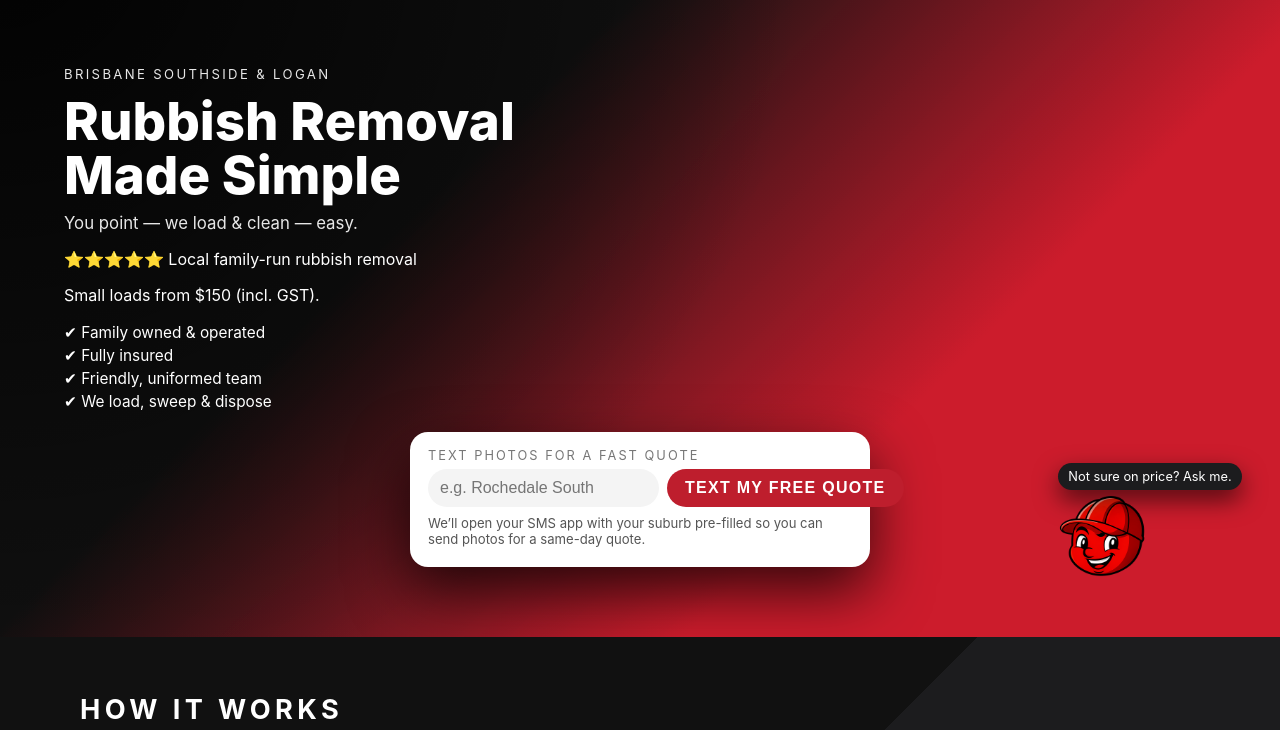
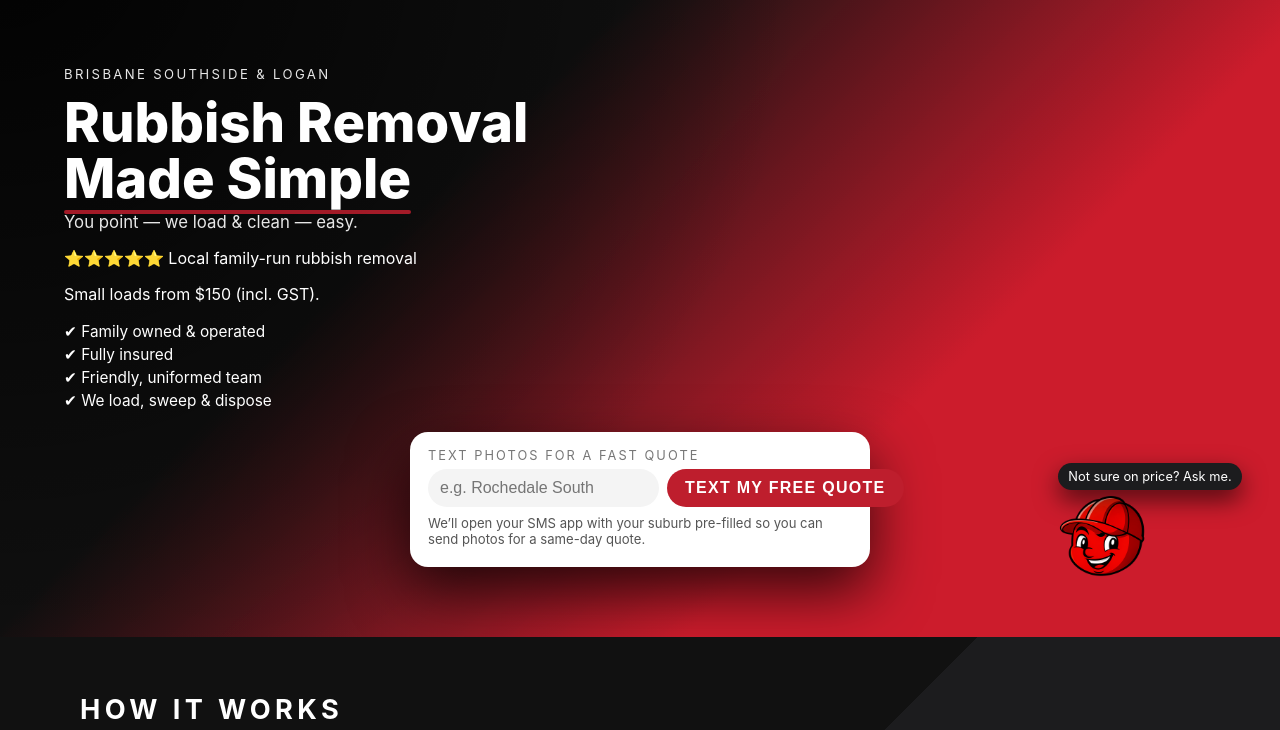
Before and after one commit to RedBackRubbish/redback-rubbish-ai, a plain HTML site: page index.html in a window 1280 px wide. Shown: the part 67-797 px from the top of the page. Drawn offline with Linux system fonts and the light colour scheme.

Commit message:
Update styles.css

```diff
--- a/CSS/styles.css
+++ b/CSS/styles.css
@@ -207,11 +207,26 @@ a {
 }
 
 .hero-title {
-  margin: 12px 0 10px;
-  font-size: 3.3rem;
+  margin: 12px 0 6px;
+  font-size: 3.4rem;
   line-height: 1.02;
   font-weight: 800;
+  position: relative;
 }
+
+/* subtle underline behind “Made Simple” */
+.hero-title::after {
+  content: "";
+  position: absolute;
+  left: 0;
+  bottom: -8px;
+  width: 62%;
+  height: 4px;
+  background: #be1e2d;
+  border-radius: 999px;
+  opacity: 0.85;
+}
+
 
 .hero-subtitle {
   margin: 0 0 12px;
```
